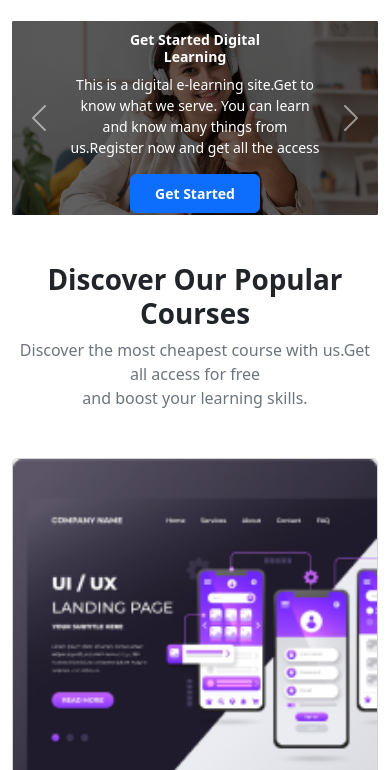
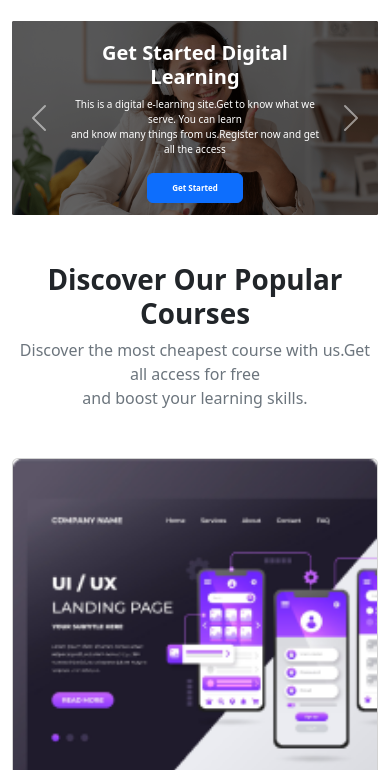
Before and after one commit to FahadAlHossain/Edtech-css, a plain HTML site: page index.html in a window 390 px wide. Shown: the part 74-844 px from the top of the page. Drawn offline with nearby package versions, Linux system fonts and the light colour scheme.

Commit message:
custom css edit

```diff
--- a/index.html
+++ b/index.html
@@ -54,14 +54,14 @@
         <!-- slide start -->
         <section class="mb-5">
             <div id="carouselExampleCaptions" class="carousel slide" data-bs-ride="false">
-                <div class="carousel-inner">
+                <div class="carousel-inner banner-text">
                     <div class="carousel-item active">
                         <img src="images/cover/cover-1.png" class="d-block w-100 img-fluid banner" alt="..">
                         <div class="carousel-caption d-block d-md-block d-flex flex-column justify-content-center align-items-center h-75">
-                            <h1 class="display-3 fw-semibold banner-text">Get Started Digital <br>
+                            <h1 class="display-3 fw-semibold">Get Started Digital <br>
                                 Learning</h1>
-                            <p class="banner-text">This is a digital e-learning site.Get to know what we serve. You can learn <br> and know many things from us.Register now and get all the access</p>
-                            <button class="btn btn-primary px-4 py-2 fw-semibold banner-text">Get Started</button>
+                            <p>This is a digital e-learning site.Get to know what we serve. You can learn <br> and know many things from us.Register now and get all the access</p>
+                            <button class="btn btn-primary px-4 py-2 fw-semibold">Get Started</button>
                         </div>
                     </div>
                     <div class="carousel-item">
--- a/styles.css
+++ b/styles.css
@@ -2,7 +2,13 @@
     filter: brightness(40%);
 }
 @media only screen and (max-width: 576px) {
-    .banner-text{
-        font-size: 14px;
+    .banner-text p{
+        font-size: 10px;
+    }
+    .banner-text h1{
+        font-size: 20px;
+    }
+    .banner-text button{
+        font-size: 8px;
     }
 }
```
